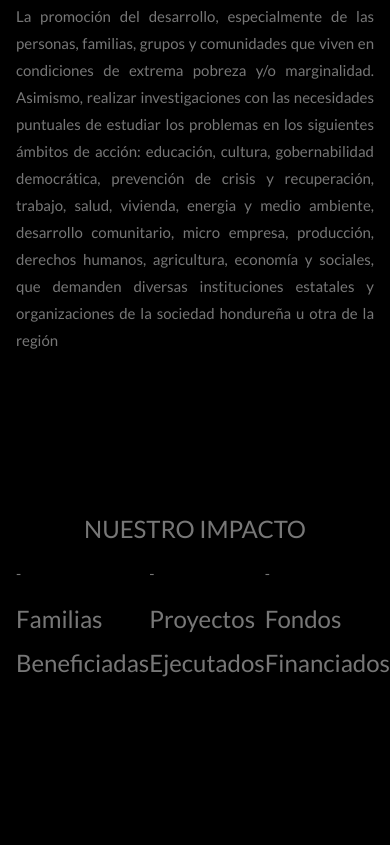
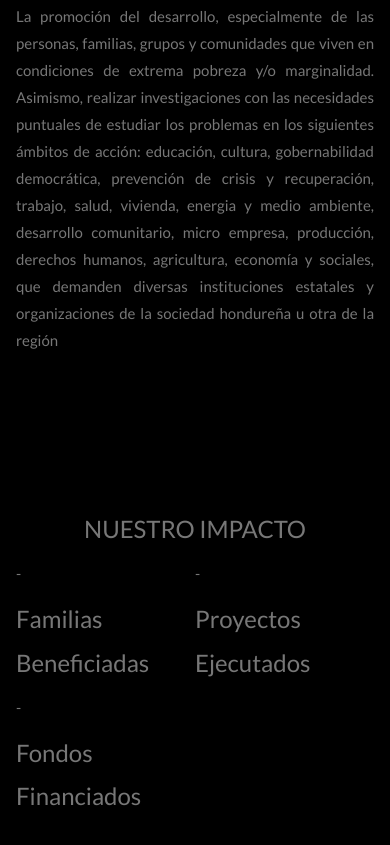
Before and after one commit to IzaguirreLpz/FUNCAA, a plain HTML site: page index.html in a window 390 px wide. Shown: the part 584-1429 px from the top of the page. Before the commit the page ends 1342 px from the top, so only its background shows below. Drawn offline with nearby package versions, Linux system fonts and the light colour scheme.

Commit message:
funcaa v4

```diff
--- a/css/styles.css
+++ b/css/styles.css
@@ -94,10 +94,18 @@ body{
   grid-template-columns: 1fr 1fr 1fr;
 }
 
-@media only screen and (max-width: 320px) {
+@media only screen and (max-width: 425px) {
 
-    .Icons figure img {
-        width: 30px !important;
+    .impacto-content{
+      grid-template-columns: 1fr 1fr;
     }
 
 }
+
+@media only screen and (max-width: 320px) {
+
+    .impacto-content{
+      grid-template-columns: 1fr;
+    }
+
+}
```
